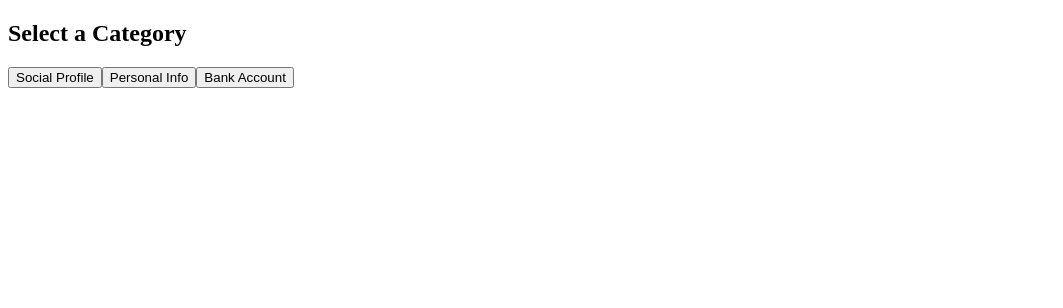
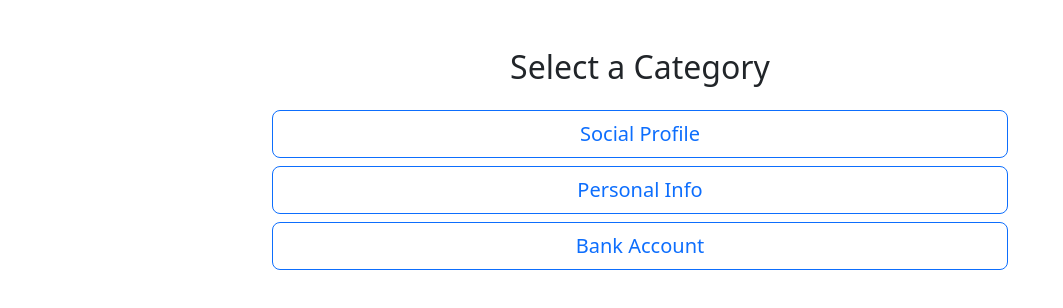
Before and after one commit to Dem0nSir/Qr-generator, a React (Create React App) app: page / in a window 1280 px wide. Both pictures are taken after a click on the button "Get Started". Shown: the top 308 px of the page, without its empty margins (0-1063 px from the left). Built offline with nearby package versions, Linux system fonts and the light colour scheme.

Commit message:
Updated bootstrap in all pages

```diff
--- a/package.json
+++ b/package.json
@@ -6,6 +6,7 @@
     "@testing-library/jest-dom": "^5.17.0",
     "@testing-library/react": "^13.4.0",
     "@testing-library/user-event": "^13.5.0",
+    "bootstrap": "^5.3.3",
     "file-saver": "^2.0.5",
     "qrcode": "^1.5.4",
     "qrcode.react": "^3.1.0",
--- a/src/App.js
+++ b/src/App.js
@@ -24,15 +24,16 @@ function App() {
   };
 
   return (
-    <div className="App">
-      {step === "welcome" && <Welcome onContinue={handleContinue} />}
-      {step === "category" && (
-        <CategorySelection onSelect={handleCategorySelect} />
-      )}
-      {step === "form" && (
-        <FormPage category={category} onSubmit={handleFormSubmit} />
-      )}
-      {step === "qr" && <QRCodeGenerator data={formData} />}
+
+      <div className="container mt-5">
+      <div className="row justify-content-center">
+        <div className="col-md-8">
+          {step === 'welcome' && <Welcome onContinue={handleContinue}  />}
+          {step === 'category' && <CategorySelection onSelect={handleCategorySelect} />}
+          {step === 'form' && <FormPage category={category} onSubmit={handleFormSubmit} />}
+          {step === 'qr' && <QRCodeGenerator data={formData} />}
+        </div>
+      </div>
     </div>
   );
 }
--- a/src/components/CategorySelection.js
+++ b/src/components/CategorySelection.js
@@ -3,14 +3,20 @@ import React from 'react'
 const CategorySelection = ({onSelect}) => {
     const categories = ['Social Profile', 'Personal Info', 'Bank Account'];
   return (
-    <div>
-    <h2>Select a Category</h2>
-    {categories.map((category) => (
-      <button key={category} onClick={() => onSelect(category)}>
-        {category}
-      </button>
-    ))}
-  </div>
+    <div className="text-center">
+      <h2 className="mb-4">Select a Category</h2>
+      <div className="d-grid gap-2">
+        {categories.map((category) => (
+          <button
+            key={category}
+            className="btn btn-outline-primary btn-lg"
+            onClick={() => onSelect(category)}
+          >
+            {category}
+          </button>
+        ))}
+      </div>
+    </div>
   )
 }
 
--- a/src/components/QRCodeGenerator.js
+++ b/src/components/QRCodeGenerator.js
@@ -28,15 +28,20 @@ function QRCodeGenerator({ data }) {
   const qrData = generateQRData();
 
   return (
-    <div>
-      <h2>Your QR Code</h2>
-      <div ref={qrRef}>
+    <div className="text-center">
+      <h2 className="mb-4">Your QR Code</h2>
+      <div ref={qrRef} className="mb-4">
         <QRCode value={qrData} size={256} />
       </div>
-      <p>Scan this QR code to access your information</p>
-      <div>
-        <button onClick={() => downloadQR('png')}>Download PNG</button>
-        <button onClick={() => downloadQR('jpeg')}>Download JPG</button>
+      <p className="mb-3">Scan this QR code to access your information</p>
+      {data.appName && (
+        <p className="mb-4">
+          This QR code will open your {data.appName} profile for {data.username}
+        </p>
+      )}
+      <div className="d-flex justify-content-center gap-2">
+        <button className="btn btn-primary" onClick={() => downloadQR('png')}>Download PNG</button>
+        <button className="btn btn-secondary" onClick={() => downloadQR('jpeg')}>Download JPG</button>
       </div>
     </div>
   );
--- a/src/components/Welcome.js
+++ b/src/components/Welcome.js
@@ -2,11 +2,11 @@ import React from 'react';
 
 function Welcome({ onContinue }) {
   return (
-    <div>
-      <h1>Welcome to QR Code Generator</h1>
-      <p>Generate QR codes for your personal information</p>
-      <button onClick={onContinue}>Get Started</button>
-    </div>
+    <div className="text-center">
+    <h1 className="mb-4">Welcome to QR Code Generator</h1>
+    <p className="lead mb-4">Generate QR codes for your personal information</p>
+    <button className="btn btn-primary btn-lg" onClick={onContinue}>Get Started</button>
+  </div>
   );
 }
 
--- a/src/index.js
+++ b/src/index.js
@@ -1,6 +1,6 @@
 import React from 'react';
 import ReactDOM from 'react-dom/client';
-
+import 'bootstrap/dist/css/bootstrap.min.css';
 import App from './App';
 
 
```
Also changed, not shown: 1 other file (tests, documents, lock files or other folders).
